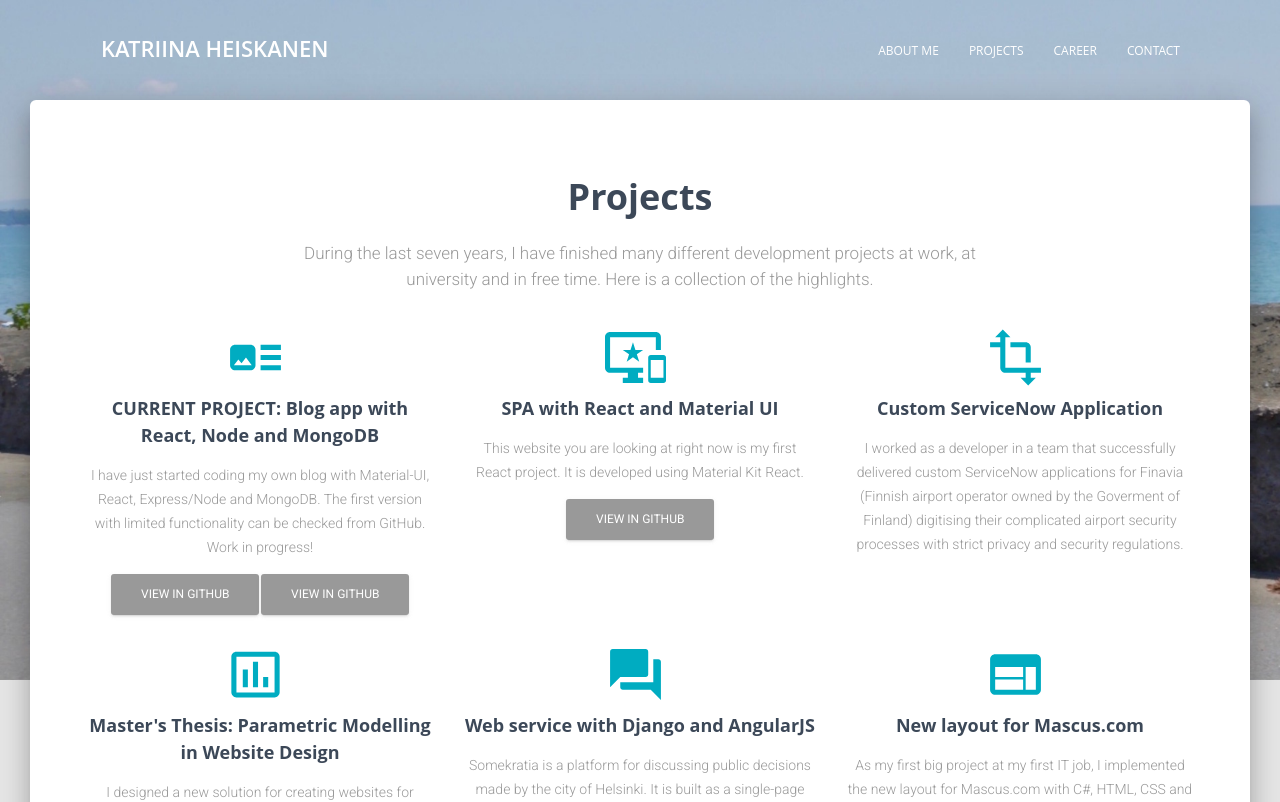
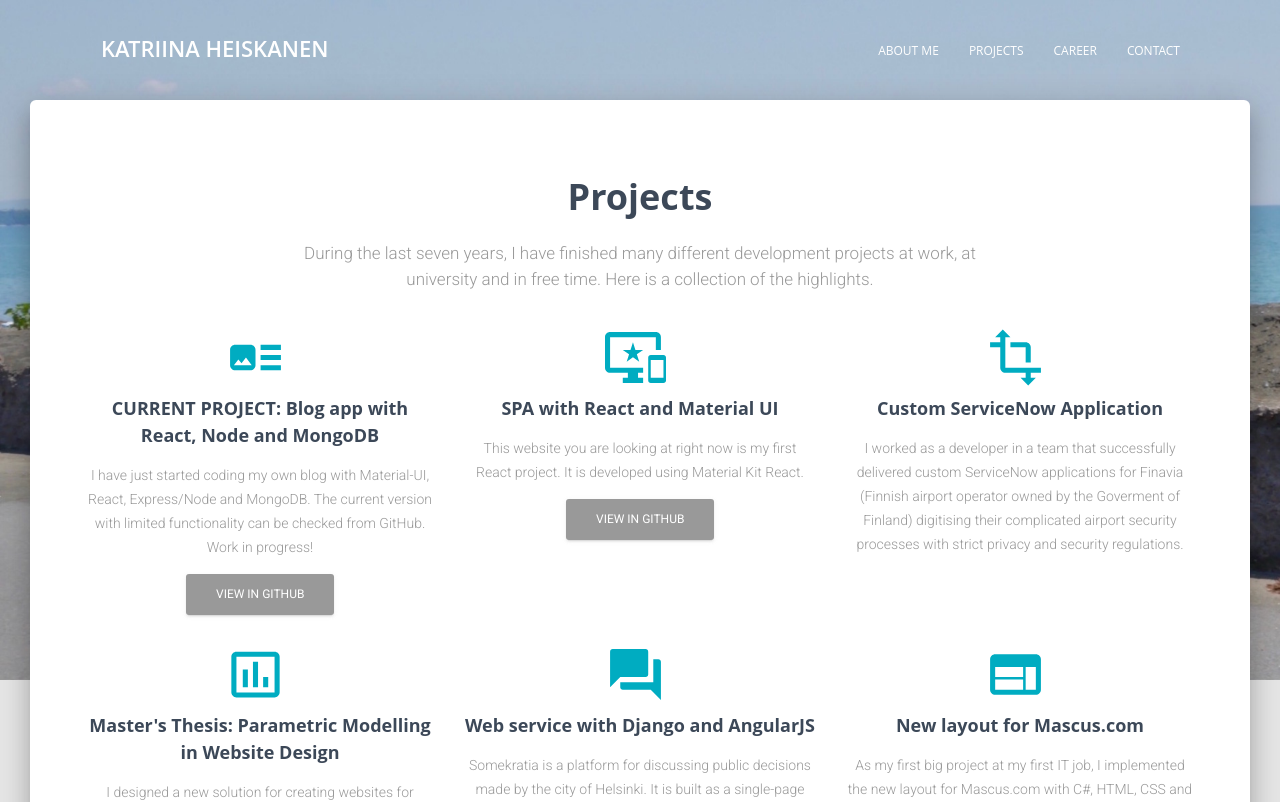
Before and after one commit to Kathei/Kathei.github.io, a React (Create React App) app: page /projects in a window 1280 px wide. Shown: the top 802 px of the page. Built offline with nearby package versions, Linux system fonts and the light colour scheme.

Commit message:
Updated projects

```diff
--- a/src/views/Projects.js
+++ b/src/views/Projects.js
@@ -37,21 +37,13 @@ export default function Projects() {
         <GridItem xs={12} sm={12} md={4}>
             <InfoArea
               title="CURRENT PROJECT: Blog app with React, Node and MongoDB"
-              description="I have just started coding my own blog with Material-UI, React, Express/Node and MongoDB. The first version with limited functionality can be checked from GitHub. Work in progress!"
+              description="I have just started coding my own blog with Material-UI, React, Express/Node and MongoDB. The current version with limited functionality can be checked from GitHub. Work in progress!"
               icon={ArtTrack}
               iconColor="info"
               vertical
             />
             <Button
-                        href="https://github.com/Kathei/portfolio-react"
-                        target="_blank"
-                        color="default"
-
-                      >
-                        View in GitHub
-                      </Button>
-                      <Button
-                        href="https://github.com/Kathei/portfolio-react"
+                        href="https://github.com/Kathei/Blog-app"
                         target="_blank"
                         color="default"
 
```
